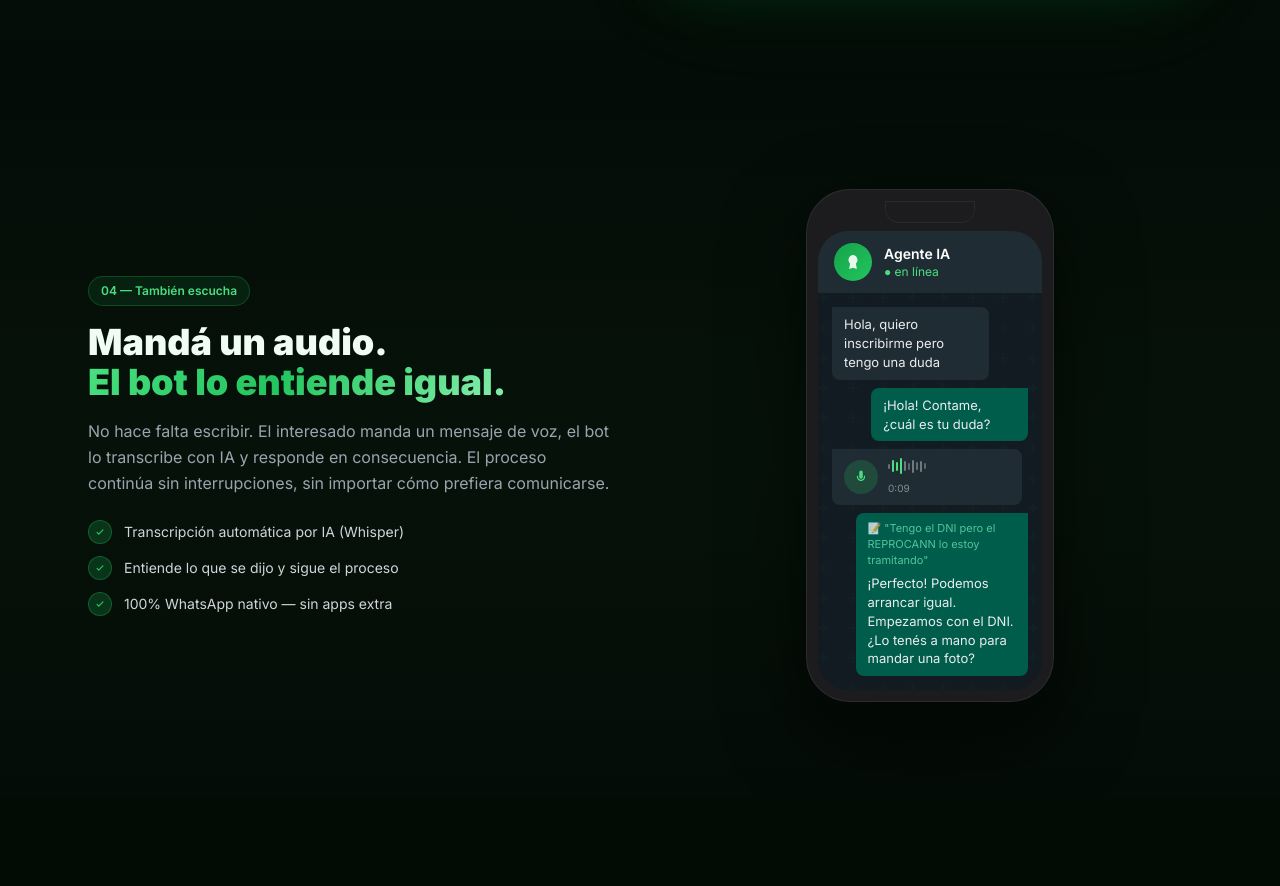
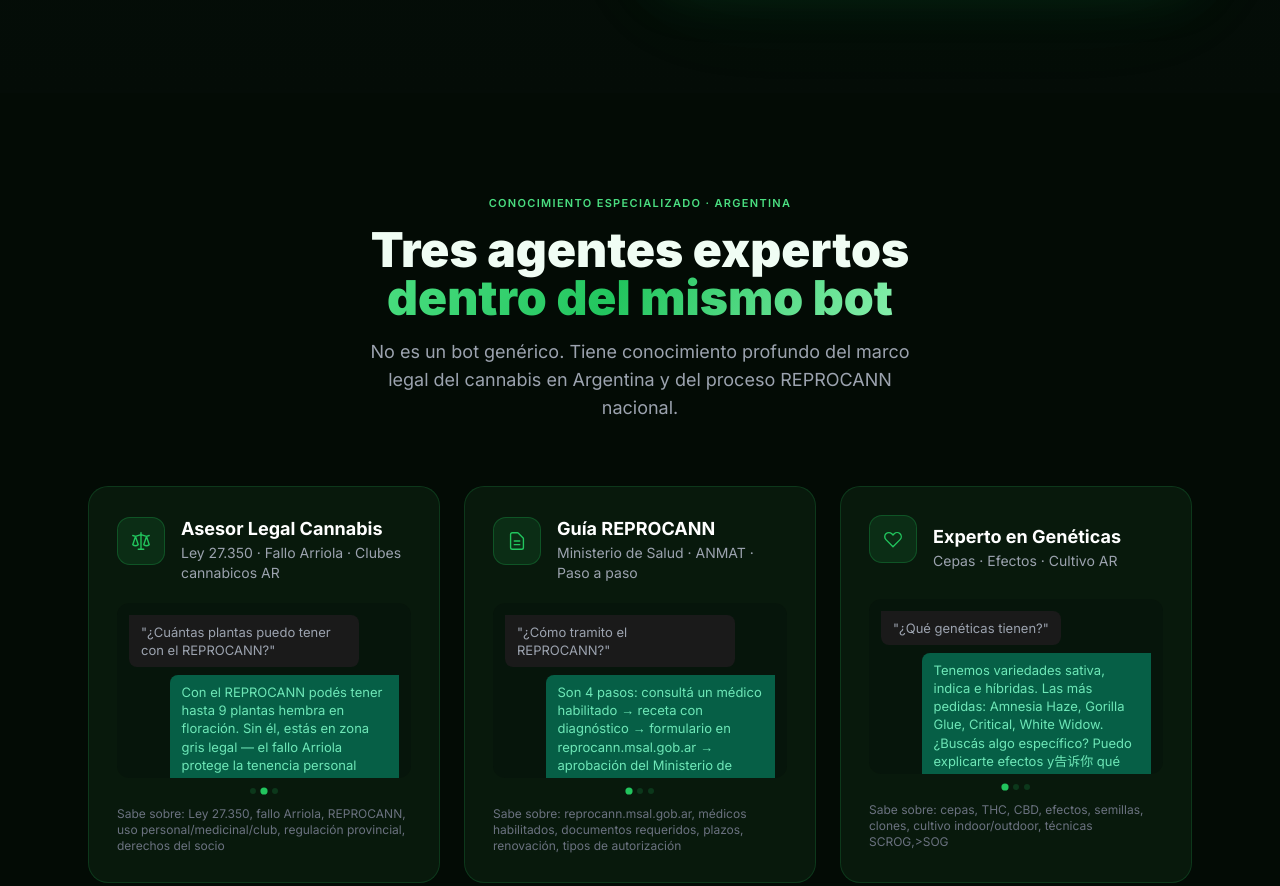
Before and after one commit to AnnoTnymus/whatsapp-bot, a website: page public/landing.html in a window 1280 px wide. Shown: the part 3842-4728 px from the top of the page. Drawn offline with nearby package versions, Linux system fonts and the light colour scheme.

Commit message:
Design: Remove audio section (redundant)

```diff
--- a/public/landing.html
+++ b/public/landing.html
@@ -777,61 +777,6 @@
   </div>
 </section>
 
-<!-- ═══════ AUDIO SECTION ═══════ -->
-<section class="py-24 relative overflow-hidden" style="background:linear-gradient(180deg,#040c07,#061209 50%,#040c07);">
-  <div class="radial w-[500px] h-[500px] bg-green-700/8 top-1/2 -translate-y-1/2 -right-40"></div>
-  <div class="max-w-6xl mx-auto px-6 relative z-10">
-    <div class="grid lg:grid-cols-2 gap-14 items-center">
-      <div data-aos="fade-right">
-        <div class="inline-flex items-center gap-2 px-3 py-1.5 rounded-full text-xs font-semibold mb-4" style="background:rgba(34,197,94,.1);border:1px solid rgba(34,197,94,.25);color:#4ade80;">04 — También escucha</div>
-        <h3 class="text-4xl font-black mb-4">Mandá un audio.<br><span class="gt">El bot lo entiende igual.</span></h3>
-        <p class="text-gray-400 leading-relaxed mb-6">No hace falta escribir. El interesado manda un mensaje de voz, el bot lo transcribe con IA y responde en consecuencia. El proceso continúa sin interrupciones, sin importar cómo prefiera comunicarse.</p>
-        <div class="space-y-3">
-          <div class="flex items-center gap-3 text-sm text-gray-300"><div class="w-6 h-6 rounded-full bg-green-500/20 border border-green-500/30 flex items-center justify-center flex-shrink-0"><svg width="10" height="10" fill="none" stroke="#22c55e" viewBox="0 0 24 24"><path stroke-linecap="round" stroke-linejoin="round" stroke-width="3" d="M5 13l4 4L19 7"/></svg></div>Transcripción automática por IA (Whisper)</div>
-          <div class="flex items-center gap-3 text-sm text-gray-300"><div class="w-6 h-6 rounded-full bg-green-500/20 border border-green-500/30 flex items-center justify-center flex-shrink-0"><svg width="10" height="10" fill="none" stroke="#22c55e" viewBox="0 0 24 24"><path stroke-linecap="round" stroke-linejoin="round" stroke-width="3" d="M5 13l4 4L19 7"/></svg></div>Entiende lo que se dijo y sigue el proceso</div>
-          <div class="flex items-center gap-3 text-sm text-gray-300"><div class="w-6 h-6 rounded-full bg-green-500/20 border border-green-500/30 flex items-center justify-center flex-shrink-0"><svg width="10" height="10" fill="none" stroke="#22c55e" viewBox="0 0 24 24"><path stroke-linecap="round" stroke-linejoin="round" stroke-width="3" d="M5 13l4 4L19 7"/></svg></div>100% WhatsApp nativo — sin apps extra</div>
-        </div>
-      </div>
-      <div class="flex justify-center" data-aos="fade-left" data-aos-delay="100">
-        <div class="phone-f">
-          <div class="phone-notch-bar"><div class="phone-notch"></div></div>
-          <div class="phone-screen">
-            <div class="wa-hdr">
-              <div class="wa-av"><svg width="18" height="18" viewBox="0 0 28 28" fill="none"><path d="M14 3C10 3 7 7 7 11c0 2 1 4 2.5 5.5L8 25l6-2 6 2-1.5-8.5C20 15 21 13 21 11c0-4-3-8-7-8z" fill="#fff" opacity=".9"/></svg></div>
-              <div><p class="text-white text-sm font-semibold">Agente IA</p><p class="text-green-400 text-xs">● en línea</p></div>
-            </div>
-            <div class="wa-body" style="min-height:300px;gap:8px;">
-              <div class="wa-in" style="opacity:1;transform:none;"><div class="wa-bbl">Hola, quiero inscribirme pero tengo una duda</div></div>
-              <div class="wa-out" style="opacity:1;transform:none;"><div class="wa-bbl">¡Hola! Contame, ¿cuál es tu duda?</div></div>
-              <div class="wa-in" style="opacity:1;transform:none;">
-                <div class="wa-bbl" style="min-width:190px;">
-                  <div style="display:flex;align-items:center;gap:10px;">
-                    <div style="width:34px;height:34px;background:rgba(34,197,94,.2);border-radius:50%;display:flex;align-items:center;justify-content:center;flex-shrink:0;">
-                      <svg width="14" height="14" fill="#4ade80" viewBox="0 0 24 24"><path d="M12 1a3 3 0 00-3 3v8a3 3 0 006 0V4a3 3 0 00-3-3zm-7 9v1.5C5 15.59 8.14 19 12 19s7-3.41 7-7.5V10h-2v1.5c0 2.76-2.24 5-5 5s-5-2.24-5-5V10H5z"/></svg>
-                    </div>
-                    <div style="flex:1;">
-                      <div style="display:flex;align-items:center;gap:2px;height:18px;margin-bottom:3px;">
-                        <div style="width:2px;height:5px;background:rgba(233,237,239,.35);border-radius:1px;"></div><div style="width:2px;height:12px;background:#4ade80;border-radius:1px;"></div><div style="width:2px;height:9px;background:#4ade80;border-radius:1px;"></div><div style="width:2px;height:16px;background:#4ade80;border-radius:1px;"></div><div style="width:2px;height:10px;background:rgba(233,237,239,.4);border-radius:1px;"></div><div style="width:2px;height:7px;background:rgba(233,237,239,.3);border-radius:1px;"></div><div style="width:2px;height:13px;background:rgba(233,237,239,.4);border-radius:1px;"></div><div style="width:2px;height:8px;background:rgba(233,237,239,.35);border-radius:1px;"></div><div style="width:2px;height:11px;background:rgba(233,237,239,.4);border-radius:1px;"></div><div style="width:2px;height:6px;background:rgba(233,237,239,.3);border-radius:1px;"></div>
-                      </div>
-                      <span style="font-size:10px;color:rgba(233,237,239,.5);">0:09</span>
-                    </div>
-                  </div>
-                </div>
-              </div>
-              <div class="wa-out" style="opacity:1;transform:none;">
-                <div class="wa-bbl" style="max-width:88%;">
-                  <p style="font-size:11px;color:rgba(110,231,183,.75);margin-bottom:5px;">📝 "Tengo el DNI pero el REPROCANN lo estoy tramitando"</p>
-                  <p>¡Perfecto! Podemos arrancar igual. Empezamos con el DNI. ¿Lo tenés a mano para mandar una foto?</p>
-                </div>
-              </div>
-            </div>
-          </div>
-        </div>
-      </div>
-    </div>
-  </div>
-</section>
-
 <!-- ═══════ AI AGENTS ═══════ -->
 <section class="py-24 relative">
   <div class="radial w-[600px] h-[500px] bg-green-700/7 top-1/2 left-1/2 -translate-x-1/2 -translate-y-1/2"></div>
```
